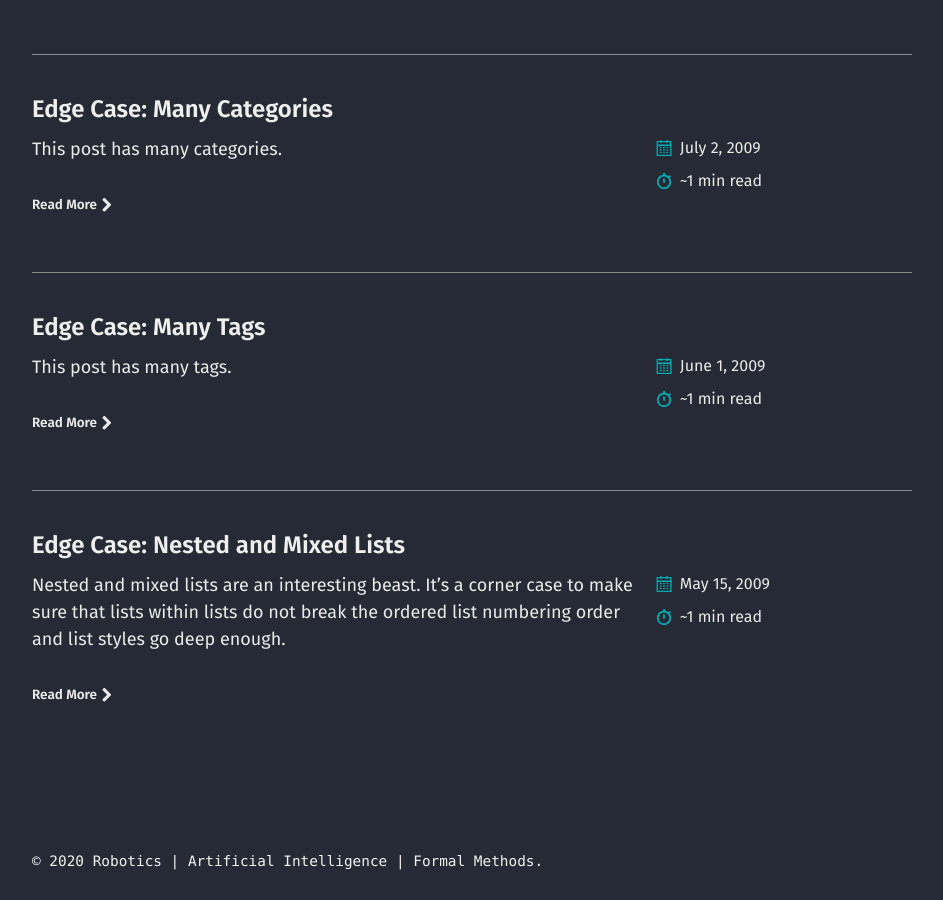
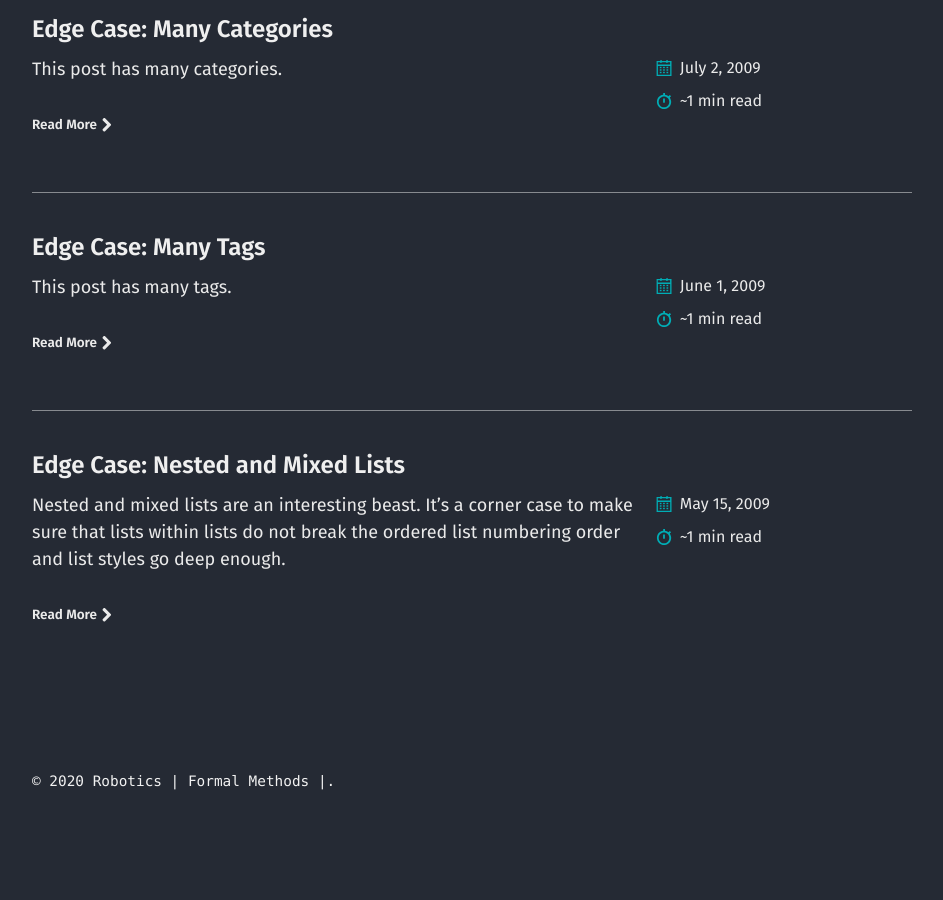
Before and after one commit to pmusau17/pmusau17.github.io, a Jekyll site: the page built from index.md, in a window 1280 px wide and 900 px high, scrolled down 7061 px. Shown: the whole window, without its empty margins (40-983 px from the left). Built offline with Jekyll 4.4.1, drawn with Linux system fonts in a browser that asks for light colours; comment, search, counter and statistics services are not loaded; after the commit the page ends 7881 px from its top, so only the background shows below that; some of the changed text lies outside the part shown.

Commit message:
Let's see

```diff
--- a/_config.yml
+++ b/_config.yml
@@ -14,7 +14,7 @@
 # You can create any custom variable you would like, and they will be accessible
 # in the templates via {{ site.myvariable }}.
 lang: en-US
-title: Robotics | Artificial Intelligence | Formal Methods
+title: Robotics | Formal Methods |
 email: patrick.musau@vanderbilt.edu
 description:
 baseurl: # the optional subpath of your site, e.g. "/blog"
```
